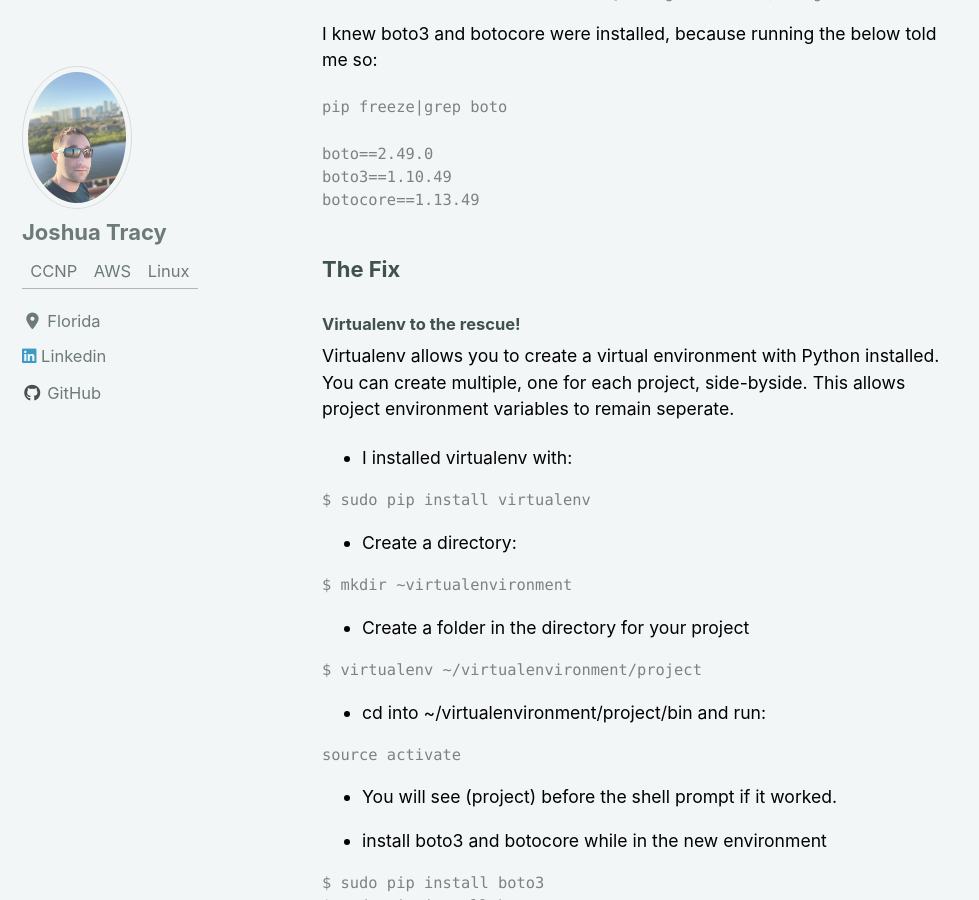
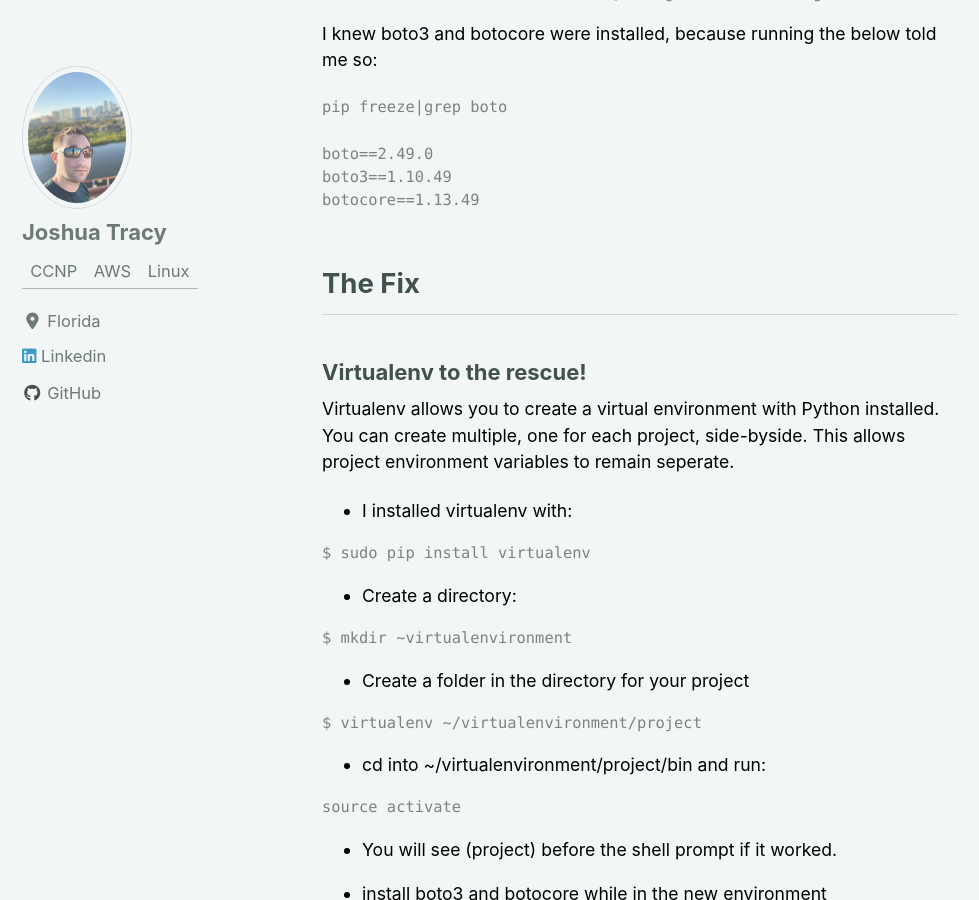
Before and after one commit to Josh-Tracy/Josh-Tracy.github.io, a Jekyll site: the page built from _posts/2020-01-31-Ansible_virtualenv.md, in a window 1280 px wide and 900 px high, scrolled down 622 px. Shown: the whole window, without its empty margins (0-979 px from the left). Built offline with Jekyll 4.4.1, drawn with Linux system fonts in a browser that asks for light colours; cached includes are drawn as plain includes; nearby versions of some CDN libraries.

```diff
--- a/_posts/2020-01-31-Ansible_virtualenv.md
+++ b/_posts/2020-01-31-Ansible_virtualenv.md
@@ -32,9 +32,9 @@ botocore==1.13.49
 </pre>
 {: style="color:gray; font-size: 70%;"}
 
-### The Fix
+## The Fix
 
-#### Virtualenv to the rescue!
+### Virtualenv to the rescue!
 
 Virtualenv allows you to create a virtual environment with Python installed. You can create multiple, one for each project, side-byside. This allows project environment variables to remain seperate.
 {: style="color:black; font-size: 80%;"}
```
